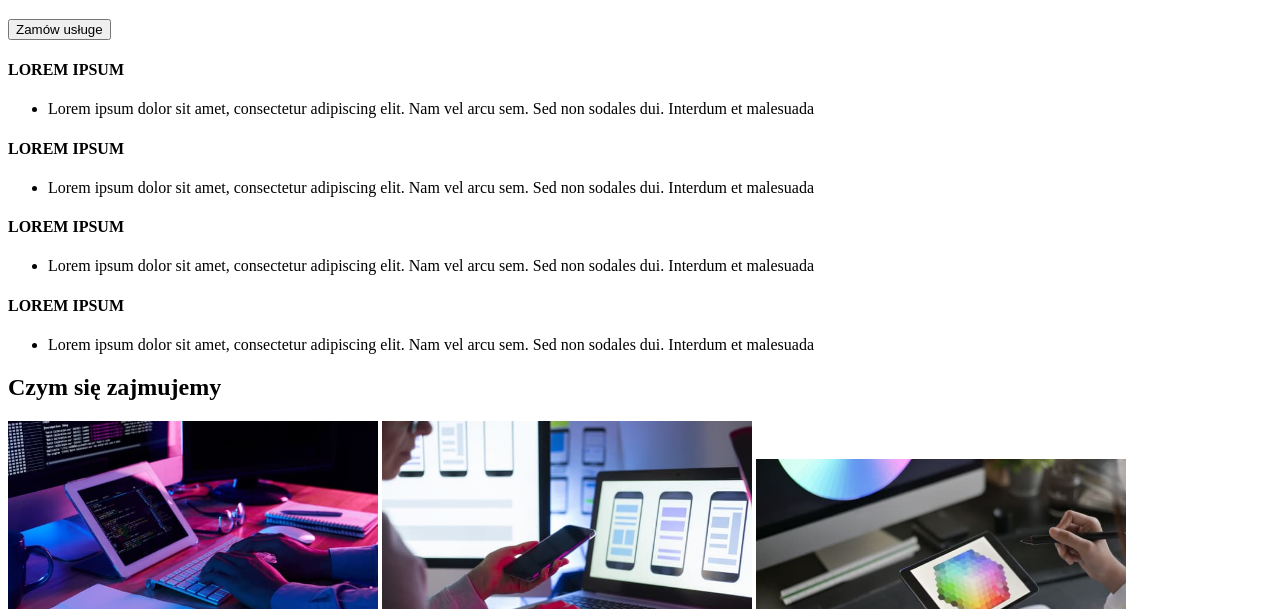
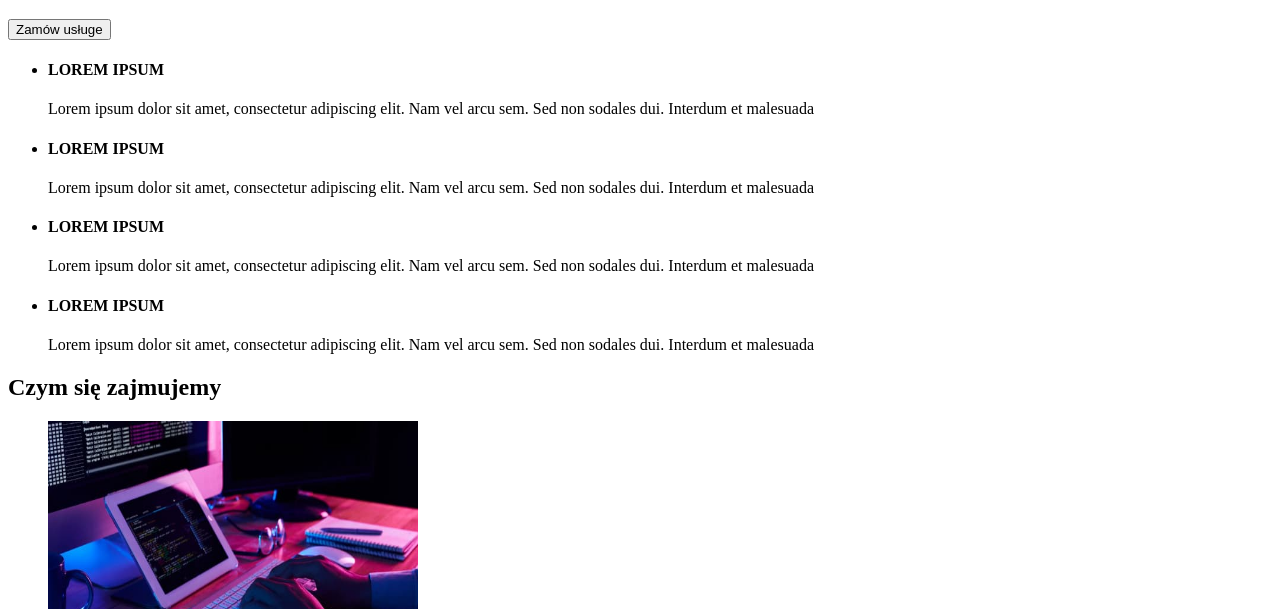
Before and after one commit to DawidKryska/goit-markup-hw-01, a plain HTML site: page index.html in a window 1280 px wide. Shown: the part 191-800 px from the top of the page. Drawn offline with Linux system fonts and the light colour scheme.

Commit message:
Ul elements updated

```diff
--- a/index.html
+++ b/index.html
@@ -28,67 +28,76 @@
         <main>
             <!--Nasze atuty section -->
             <section>
-                <h4>LOREM IPSUM</h4>
                 <ul>
                     <li>
-                        Lorem ipsum dolor sit amet, consectetur adipiscing elit.
-                        Nam vel arcu sem. Sed non sodales dui. Interdum et
-                        malesuada
+                        <h4>LOREM IPSUM</h4>
+                        <p>
+                            Lorem ipsum dolor sit amet, consectetur adipiscing
+                            elit. Nam vel arcu sem. Sed non sodales dui.
+                            Interdum et malesuada
+                        </p>
                     </li>
-                </ul>
+                    <li>
                         <h4>LOREM IPSUM</h4>
-                <ul>
+                        <p>
+                            Lorem ipsum dolor sit amet, consectetur adipiscing
+                            elit. Nam vel arcu sem. Sed non sodales dui.
+                            Interdum et malesuada
+                        </p>
+                    </li>
                     <li>
-                        Lorem ipsum dolor sit amet, consectetur adipiscing elit.
-                        Nam vel arcu sem. Sed non sodales dui. Interdum et
-                        malesuada
+                        <h4>LOREM IPSUM</h4>
+                        <p>
+                            Lorem ipsum dolor sit amet, consectetur adipiscing
+                            elit. Nam vel arcu sem. Sed non sodales dui.
+                            Interdum et malesuada
+                        </p>
                     </li>
-                </ul>
+                    <li>
                         <h4>LOREM IPSUM</h4>
-                <ul>
-                    <li>
-                        Lorem ipsum dolor sit amet, consectetur adipiscing elit.
-                        Nam vel arcu sem. Sed non sodales dui. Interdum et
-                        malesuada
-                    </li>
-                </ul>
-                <h4>LOREM IPSUM</h4>
-                <ul>
-                    <li>
-                        Lorem ipsum dolor sit amet, consectetur adipiscing elit.
-                        Nam vel arcu sem. Sed non sodales dui. Interdum et
-                        malesuada
+                        <p>
+                            Lorem ipsum dolor sit amet, consectetur adipiscing
+                            elit. Nam vel arcu sem. Sed non sodales dui.
+                            Interdum et malesuada
+                        </p>
                     </li>
                 </ul>
             </section>
             <!--Czym się zajmujemy section-->
             <section>
                 <h2>Czym się zajmujemy</h2>
-                <p>
+                <ul>
+                    <li>
                         <a href="./images/box1.jpg">
                             <img
                                 src="./images/box1.jpg"
                                 alt="man writing on a pc keyboard"
                                 width="370"
+                                height="294"
                             />
                         </a>
-
+                    </li>
+                    <li>
                         <a href="./images/box2.jpg">
                             <img
                                 src="./images/box2.jpg"
                                 alt="man using a mobile and laptop"
                                 width="370"
+                                height="294"
                             />
                         </a>
-
+                    </li>
+                    <li>
                         <a href="./images/box3.jpg">
                             <img
                                 src="./images/box3.jpg"
                                 alt="man using a tablet"
                                 width="370"
+                                height="294"
                             />
                         </a>
-                </p>
+                    </li>
+                </ul>
             </section>
             <!--Nasz zespół section-->
             <section>
```
Lines whose indentation alone changed are shown as unchanged.
